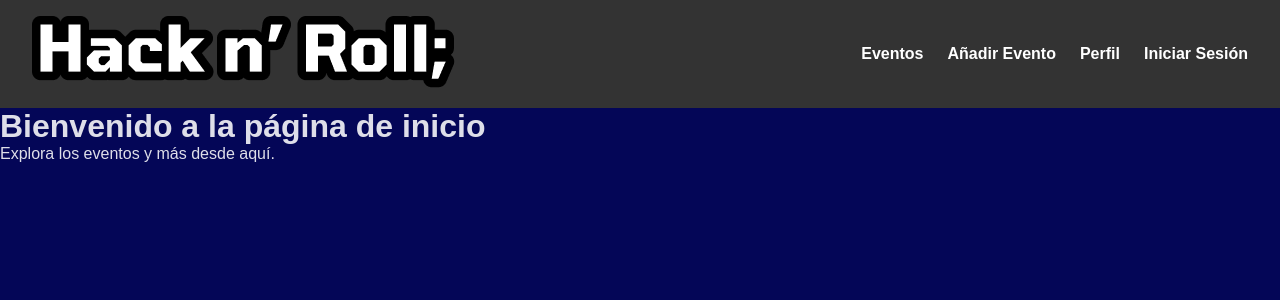
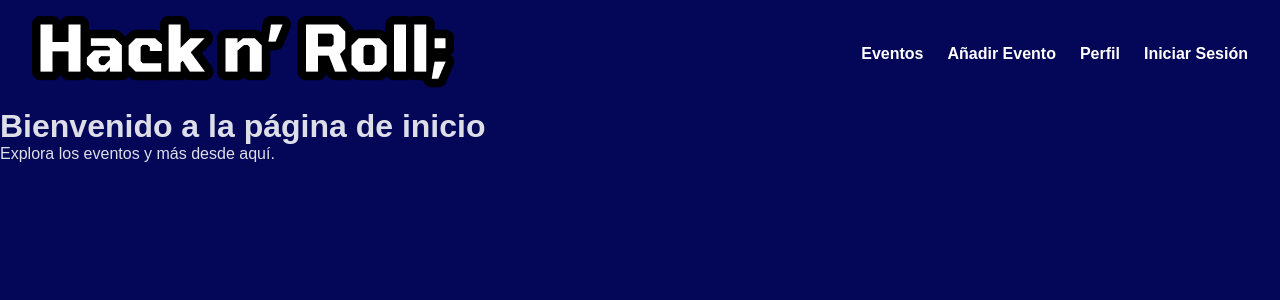
Before and after one commit to Hack-Roll/Frontend, a React (Vite) app: page / in a window 1280 px wide. Shown: the top 300 px of the page. Built offline with nearby package versions, Linux system fonts and the light colour scheme.

Commit message:
changed color navbar

```diff
--- a/src/components/navbar/Navbar.module.css
+++ b/src/components/navbar/Navbar.module.css
@@ -3,7 +3,7 @@
   display: flex;
   justify-content: space-between;
   align-items: center;
-  background-color: #333;
+  background-color: #040657;
   padding: 1rem 2rem;
   color: white;
 }
@@ -38,9 +38,9 @@
 }
 
 .active {
-  color: #00bcd4;
+  color: #F9911A;
 }
 
 .navbarLinks a:hover {
-  color: #00bcd4;
+  color: #F9911A;
 }
```
